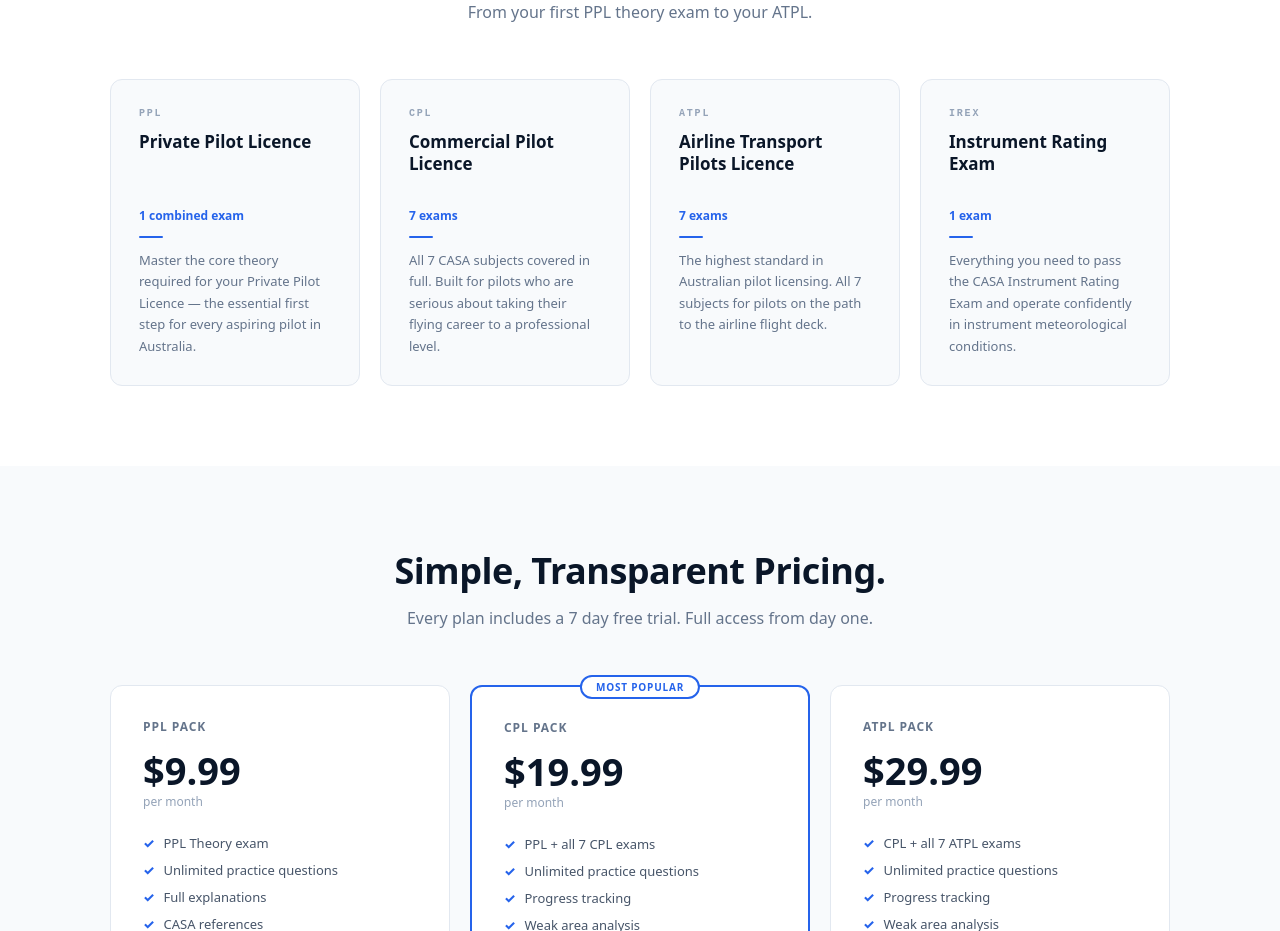
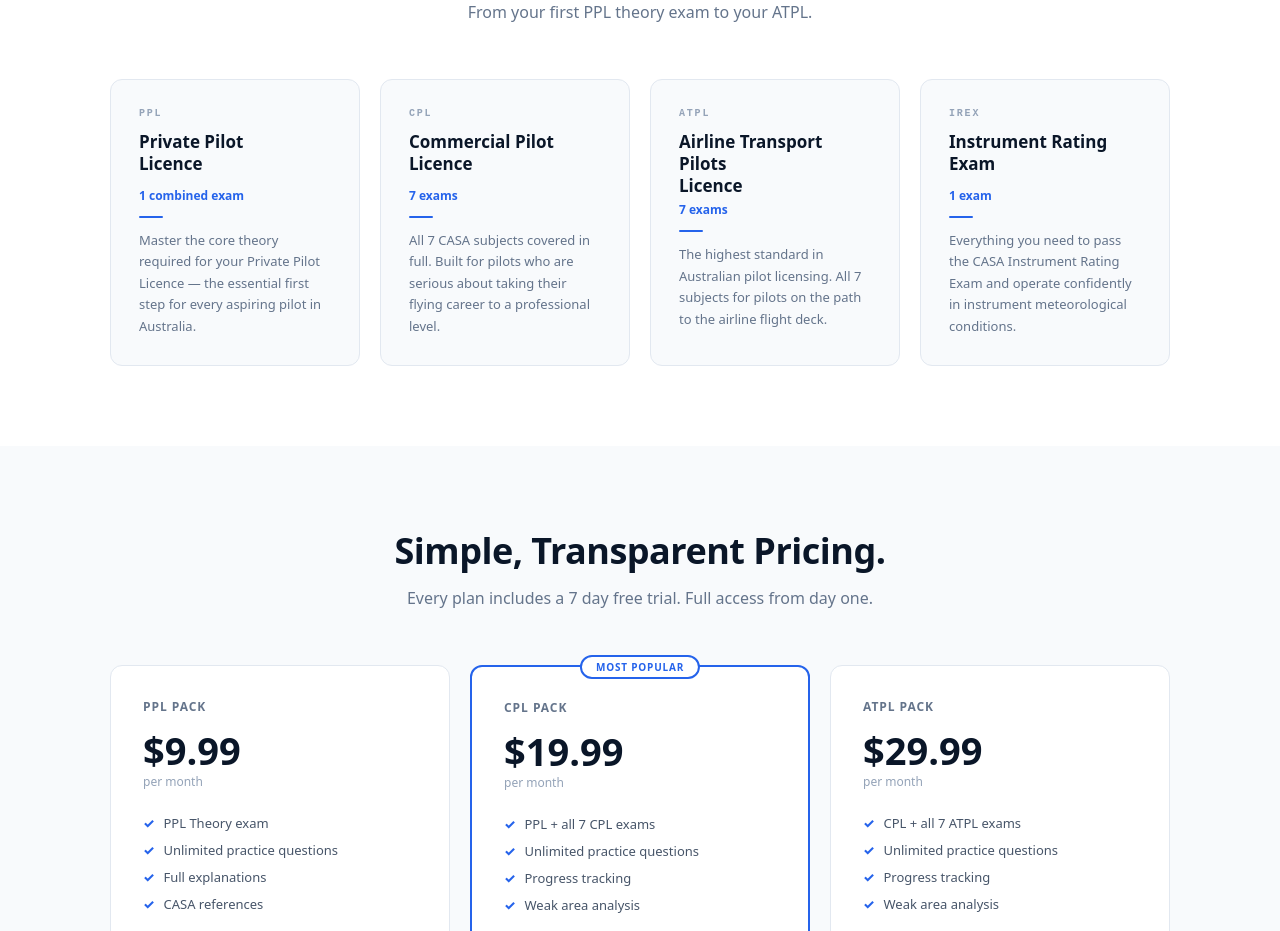
Before and after one commit to daniellongford/V1Study, a Next.js app: page / in a window 1280 px wide. Shown: the part 940-1871 px from the top of the page. Built offline with nearby package versions, Linux system fonts and the light colour scheme.

Commit message:
Update page.tsx

```diff
--- a/app/page.tsx
+++ b/app/page.tsx
@@ -82,15 +82,18 @@ export default function Home() {
             </div>
             <div style={{ display: 'grid', gridTemplateColumns: 'repeat(4,1fr)', gap: '1.25rem' }}>
               {[
-                { title: 'PPL', full: 'Private Pilot Licence', exams: '1 combined exam', desc: 'Master the core theory required for your Private Pilot Licence — the essential first step for every aspiring pilot in Australia.' },
-                { title: 'CPL', full: 'Commercial Pilot Licence', exams: '7 exams', desc: 'All 7 CASA subjects covered in full. Built for pilots who are serious about taking their flying career to a professional level.' },
-                { title: 'ATPL', full: 'Airline Transport Pilots Licence', exams: '7 exams', desc: 'The highest standard in Australian pilot licensing. All 7 subjects for pilots on the path to the airline flight deck.' },
-                { title: 'IREX', full: 'Instrument Rating Exam', exams: '1 exam', desc: 'Everything you need to pass the CASA Instrument Rating Exam and operate confidently in instrument meteorological conditions.' },
+                { title: 'PPL', full: 'Private Pilot', sub: 'Licence', exams: '1 combined exam', desc: 'Master the core theory required for your Private Pilot Licence — the essential first step for every aspiring pilot in Australia.' },
+                { title: 'CPL', full: 'Commercial Pilot', sub: 'Licence', exams: '7 exams', desc: 'All 7 CASA subjects covered in full. Built for pilots who are serious about taking their flying career to a professional level.' },
+                { title: 'ATPL', full: 'Airline Transport Pilots', sub: 'Licence', exams: '7 exams', desc: 'The highest standard in Australian pilot licensing. All 7 subjects for pilots on the path to the airline flight deck.' },
+                { title: 'IREX', full: 'Instrument Rating', sub: 'Exam', exams: '1 exam', desc: 'Everything you need to pass the CASA Instrument Rating Exam and operate confidently in instrument meteorological conditions.' },
               ].map(function (item) {
                 return (
                   <div key={item.title} style={{ background: '#f8fafc', borderRadius: '12px', padding: '1.75rem', border: '1px solid #e2e8f0', display: 'flex', flexDirection: 'column' }}>
                     <div style={{ fontSize: '10px', fontWeight: '700', color: '#94a3b8', letterSpacing: '0.18em', fontFamily: 'monospace', marginBottom: '0.75rem', textTransform: 'uppercase' }}>{item.title}</div>
-                    <div style={{ fontSize: '17px', fontWeight: '700', color: '#0a1628', marginBottom: '4px', lineHeight: 1.3, minHeight: '72px', display: 'flex', alignItems: 'flex-start' }}>{item.full}</div>
+                    <div style={{ marginBottom: '4px', lineHeight: 1.3, minHeight: '52px' }}>
+                      <div style={{ fontSize: '17px', fontWeight: '700', color: '#0a1628' }}>{item.full}</div>
+                      <div style={{ fontSize: '17px', fontWeight: '700', color: '#0a1628' }}>{(item as any).sub}</div>
+                    </div>
                     <div style={{ fontSize: '12px', color: '#2563eb', fontWeight: '600', marginBottom: '0.75rem' }}>{item.exams}</div>
                     <div style={{ width: '24px', height: '2px', background: '#2563eb', borderRadius: '99px', marginBottom: '0.75rem' }} />
                     <div style={{ fontSize: '13px', color: '#64748b', lineHeight: 1.65 }}>{item.desc}</div>
```
